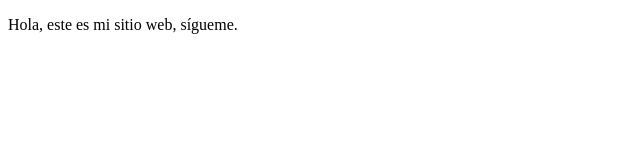
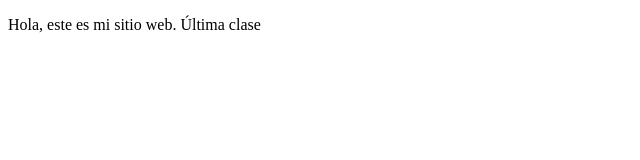
Before and after one commit to Shabeck/proyectoDemoCursoPrework, a plain HTML site: page index.html in a window 1280 px wide. Shown: the full height of the page, 0-640 px from the left. Drawn offline with Linux system fonts and the light colour scheme.

Commit message:
Last commit in prework

```diff
--- a/index.html
+++ b/index.html
@@ -7,7 +7,9 @@
     <title>Hola mundo</title>
 </head>
 <body>
-    <p>Hola, este es mi sitio web, sígueme.</p>
+    <p>Hola, este es mi sitio web.
+        Última clase
+    </p>
 
 </body>
 </html>
```
